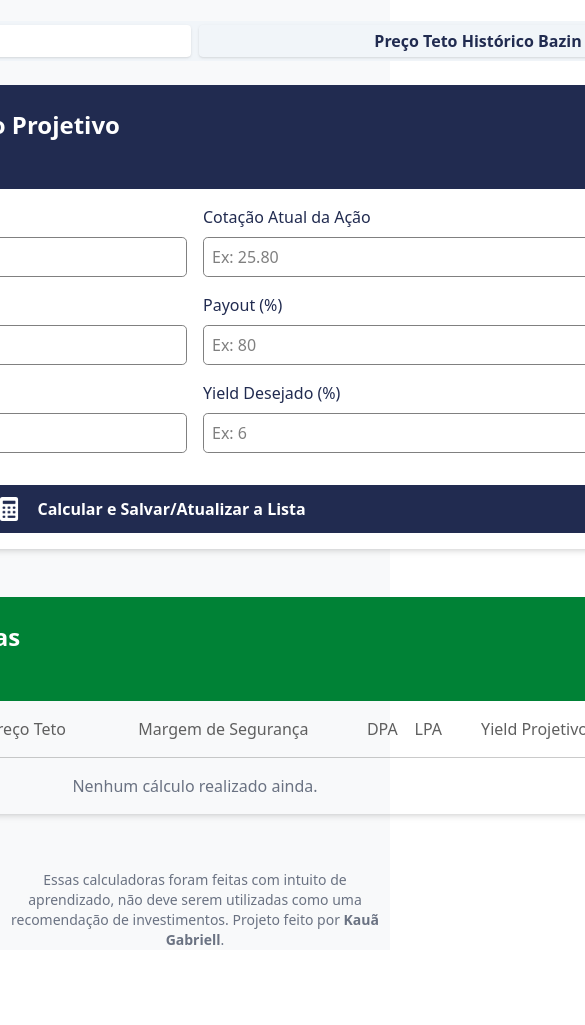
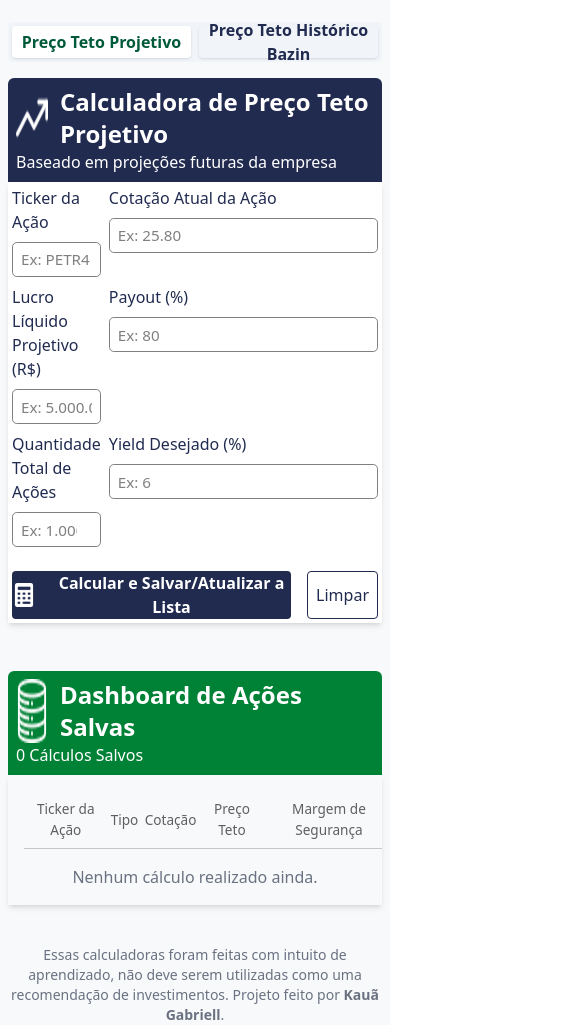
Before and after one commit to KauaGabriell/calculadora-preco-teto, a plain HTML site: page index.html in a window 390 px wide. Shown: the part 199-1224 px from the top of the page, 585 px wide, since content can reach past the window. Before the commit the page ends 1149 px from the top, so only its background shows below. Drawn offline with nearby package versions, Linux system fonts and the light colour scheme.

Commit message:
:iphone: Responsividade do projeto

```diff
--- a/assets/css/style.css
+++ b/assets/css/style.css
@@ -9,18 +9,22 @@
 /**Global Styles*/
 
 .main-container{
-    min-width: 70.75rem;
+    width: 100%;
+    max-width: 1200px;
     padding: 1.5rem;
+    box-sizing: border-box;
 }
 
 .nav-container{
-    min-width: 70.75rem;
+    width: 100%;
+    max-width: 1200px;
     margin-top: 1.5rem;
+    box-sizing: border-box;
 }
 
 .icon{
     width: 3.5rem;
-    height: 3.rem;
+    height: 3rem;
 }
 
 .hidden{
@@ -31,14 +35,12 @@
 
 input[name="tipo-calculo"]:checked + label {
     background-color: white;
-    color: #005A3A; /* Opcional: Garante que o texto fique legível */
+    color: #005A3A;
 }
 
-/* Define o estilo padrão para os labels dos rádios */
 label[for^="radio-"] {
     transition: background-color 0.2s ease-in-out;
 }
-
 
 /*Form Styles*/
 .form{
@@ -55,6 +57,8 @@ label[for^="radio-"] {
     border-radius: 0.3rem;
     padding: 0.5rem;
     margin-top: 0.5rem;
+    font-size: 1rem;
+    box-sizing: border-box;
 }
 
 .label{
@@ -69,6 +73,7 @@ th{
     border-bottom: 1px solid rgba(154, 153, 153, 0.521);
     margin-bottom: 0.5rem;
     padding-bottom: 1rem;
+    font-size: 1rem;
 }
 
 tr{
@@ -78,6 +83,7 @@ tr{
 
 td {
     padding-top: 1rem;
+    font-size: 0.95rem;
 }
 
 /* Estilização da lixeira na tabela */
@@ -88,7 +94,7 @@ td {
     width: 2.5rem;
     height: 2.5rem;
     margin: 0 auto;
-    border: 2px solid #e5e7eb; /* cinza claro */
+    border: 2px solid #e5e7eb;
     border-radius: 0.5rem;
     background: #fff;
     transition: box-shadow 0.2s, border-color 0.2s;
@@ -107,3 +113,62 @@ td {
     height: 1.5rem;
     object-fit: contain;
 }
+
+/* Responsividade */
+@media (max-width: 900px) {
+    .main-container, .nav-container {
+        max-width: 100%;
+        padding: 1rem;
+    }
+    .form {
+        grid-template-columns: 1fr;
+        gap: 0.75rem;
+        padding: 0.5rem;
+    }
+}
+
+@media (max-width: 600px) {
+    .main-container, .nav-container {
+        padding: 0.5rem;
+    }
+    header .text-3xl {
+        font-size: 1.5rem;
+    }
+    .form {
+        grid-template-columns: 1fr;
+        gap: 0.5rem;
+        padding: 0.25rem;
+    }
+    .input {
+        height: 2.2rem;
+        font-size: 0.95rem;
+    }
+    th, td {
+        font-size: 0.85rem;
+        padding: 0.5rem 0.2rem;
+    }
+    .trash-icon {
+        width: 2rem;
+        height: 2rem;
+        padding: 0.15rem;
+    }
+}
+
+/* Tabela responsiva: rolagem horizontal */
+@media (max-width: 900px) {
+    .shadow-md {
+        overflow-x: auto;
+    }
+    table {
+        min-width: 700px;
+    }
+}
+
+@media (max-width: 600px) {
+    .shadow-md {
+        overflow-x: auto;
+    }
+    table {
+        min-width: 600px;
+    }
+}
```
